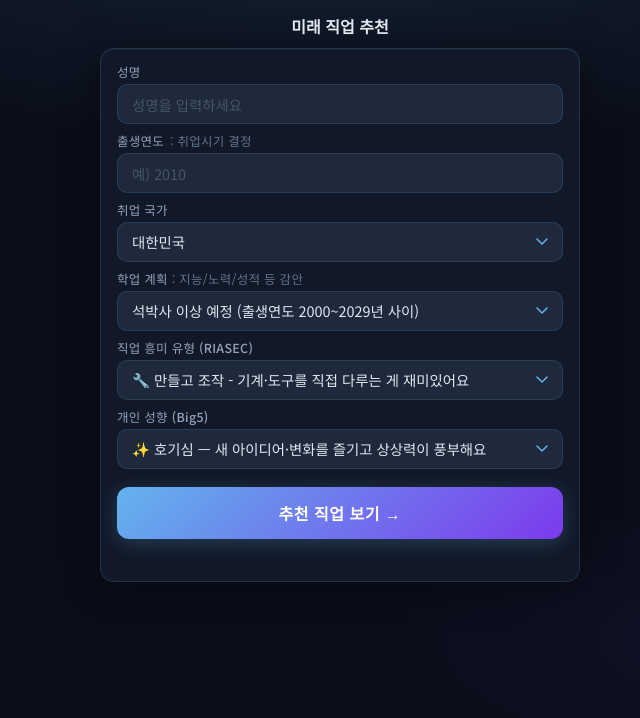
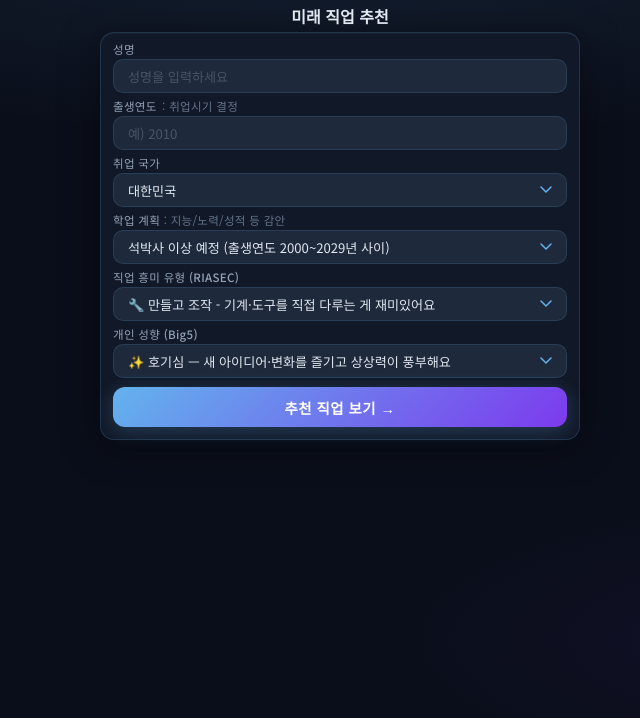
Before and after one commit to DongSoo-520503/future-job, a website: page index.html in a window 1280 px wide. Shown: the whole page, without its empty margins (300-940 px from the left). Drawn offline with Linux system fonts and the light colour scheme.

Commit message:
Add files via upload

```diff
--- a/index.html
+++ b/index.html
@@ -28,7 +28,7 @@
       display: flex;
       align-items: flex-start;
       justify-content: center;
-      padding: 10px 16px 20px;
+      padding: 4px 12px 8px;
       background-image:
         radial-gradient(ellipse 80% 40% at 50% -10%, rgba(99,179,237,0.12) 0%, transparent 70%),
         radial-gradient(ellipse 60% 30% at 90% 80%, rgba(124,58,237,0.08) 0%, transparent 60%);
@@ -41,8 +41,8 @@
 
     .header {
       text-align: center;
-      margin-bottom: 10px;
-      padding-top: 4px;
+      margin-bottom: 4px;
+      padding-top: 0;
     }
 
     .header-badge {
@@ -79,24 +79,24 @@
       background: var(--card);
       border: 1px solid var(--border);
       border-radius: var(--radius);
-      padding: 14px 16px;
+      padding: 8px 12px;
       box-shadow: 0 4px 40px rgba(0,0,0,0.4), inset 0 1px 0 rgba(255,255,255,0.04);
     }
 
     .form-grid {
       display: flex;
       flex-direction: column;
-      gap: 8px;
+      gap: 5px;
     }
 
     .field {
       display: flex;
       flex-direction: column;
-      gap: 3px;
+      gap: 2px;
     }
 
     label {
-      font-size: 0.78rem;
+      font-size: 0.72rem;
       font-weight: 500;
       color: var(--text-muted);
       letter-spacing: 0.3px;
@@ -113,8 +113,8 @@
       border-radius: 10px;
       color: var(--text);
       font-family: 'Noto Sans KR', sans-serif;
-      font-size: 0.9rem;
-      height: 40px;
+      font-size: 0.82rem;
+      height: 34px;
       padding: 0 14px;
       width: 100%;
       transition: border-color 0.2s, box-shadow 0.2s;
@@ -174,8 +174,8 @@
       font-size: 0.82rem;
       color: #f87171;
       text-align: center;
-      min-height: 20px;
-      margin-top: 8px;
+      min-height: 0;
+      margin-top: 4px;
     }
 
     .footer-note {
@@ -266,7 +266,7 @@
           </select>
         </div>
 
-        <button type="submit" class="submit-btn" style="margin-top:10px;">추천 직업 보기 →</button>
+        <button type="submit" class="submit-btn" style="margin-top:4px;height:40px;font-size:0.9rem;">추천 직업 보기 →</button>
       </form>
       <p id="formMessage" class="form-message"></p>
     </div>
```
